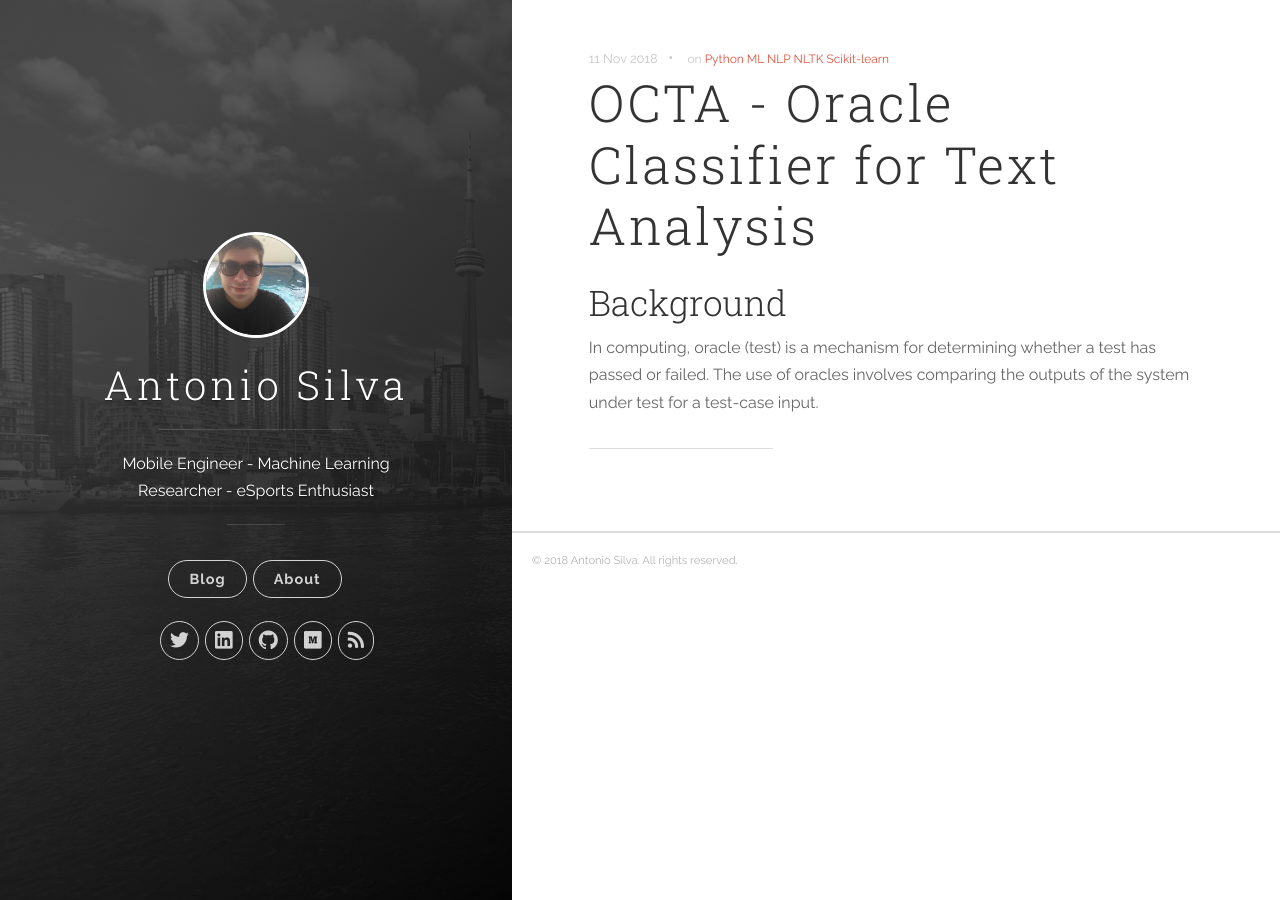
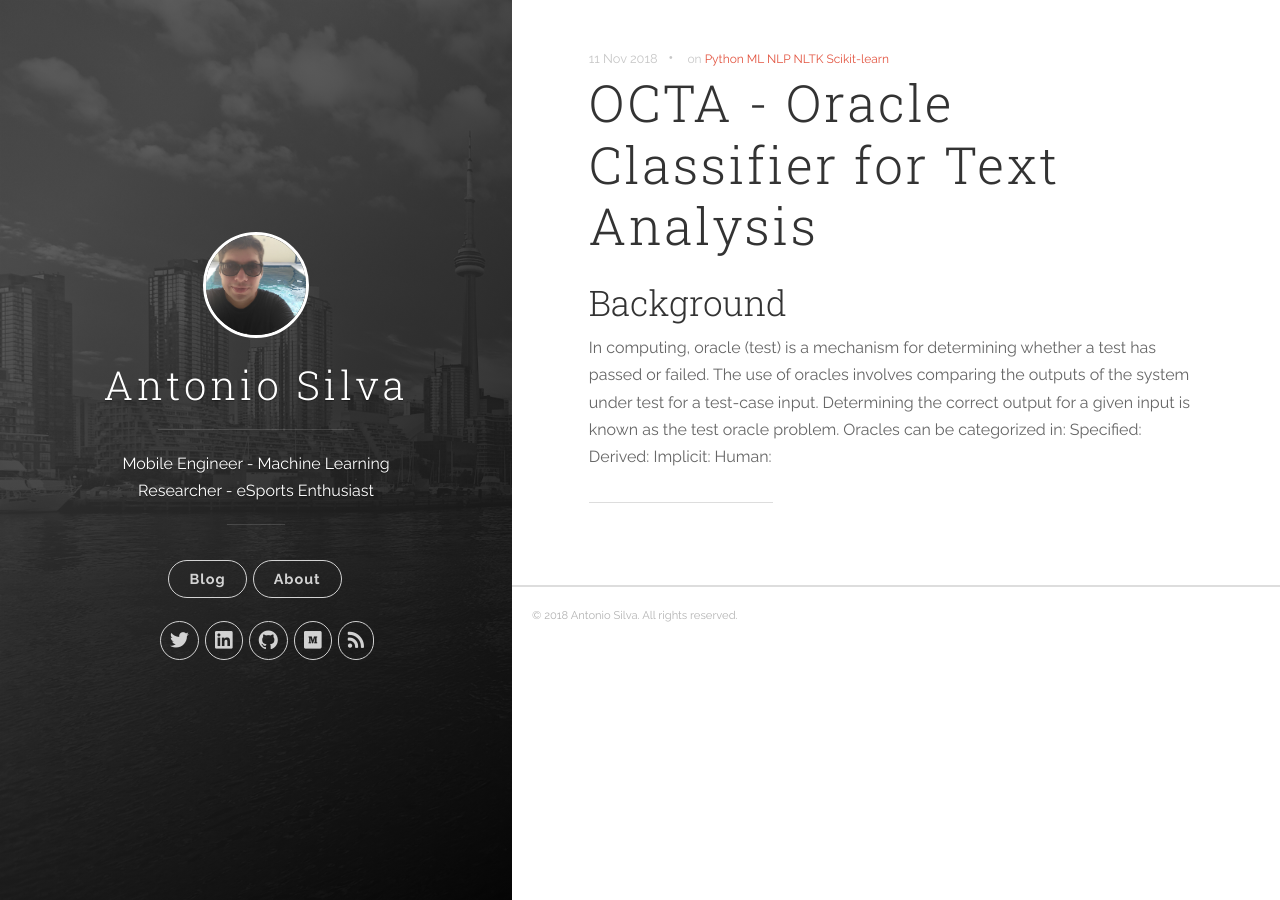
Before and after one commit to antoniosj/antoniosj.github.io, a Jekyll site: the page built from _posts/2018-11-11-octa.markdown, in a window 1280 px wide. Built offline with Jekyll 4.4.1, drawn with Linux system fonts in a browser that asks for light colours.

Commit message:
Update 2018-11-11-octa.markdown

```diff
--- a/_posts/2018-11-11-octa.markdown
+++ b/_posts/2018-11-11-octa.markdown
@@ -7,6 +7,16 @@ tags: [Python, ML, NLP, NLTK, Scikit-learn]
 
 ## Background
 
-<p>In computing, oracle (test) is a mechanism for determining whether a test has passed or failed. The use of oracles involves comparing the outputs of the system under test for a test-case input. </p>
+<p>In computing, oracle (test) is a mechanism for determining whether a test has passed or failed. The use of oracles involves comparing the outputs of the system under test for a test-case input.
+Determining the correct output for a given input is known as the test oracle problem.
+
+Oracles can be categorized in:
+
+<b>Specified:</b>
+<b>Derived:</b>
+<b>Implicit:</b>
+<b>Human:</b>
+
+</p>
 
 <hr>
```
